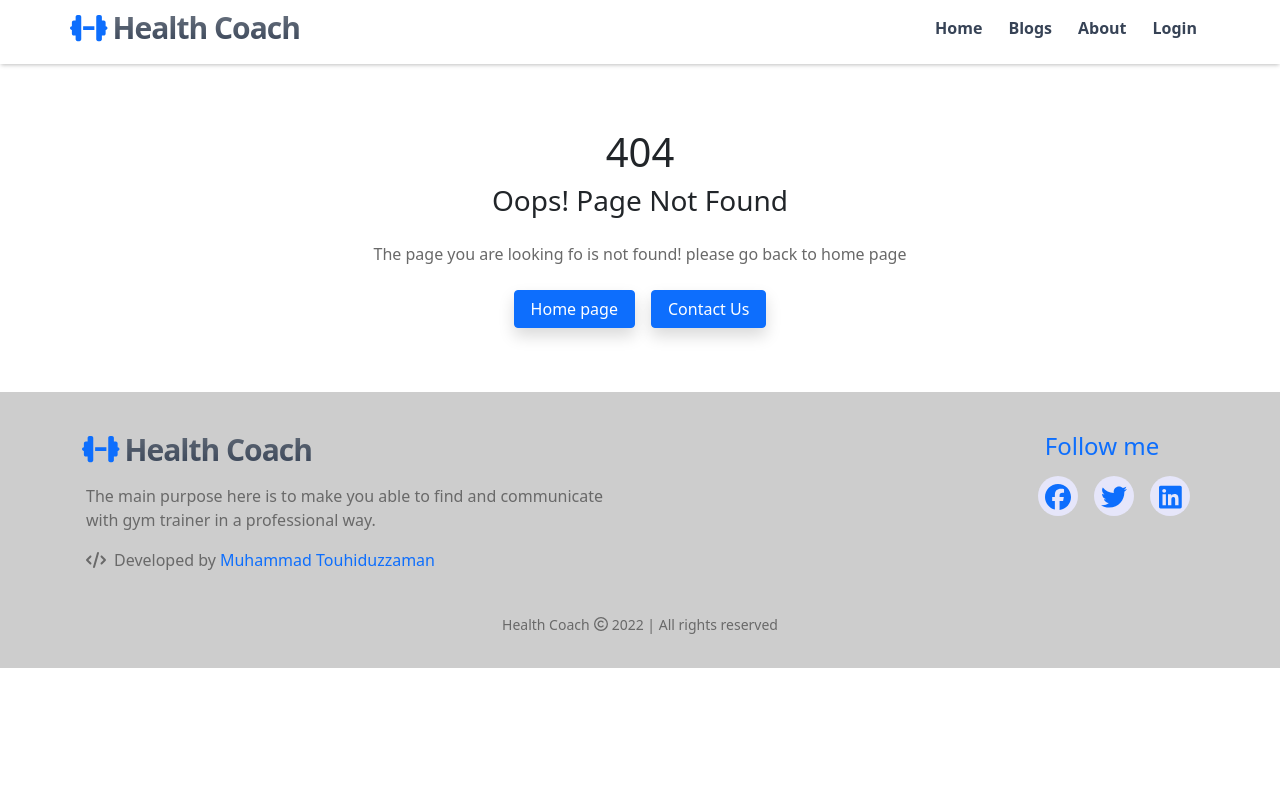
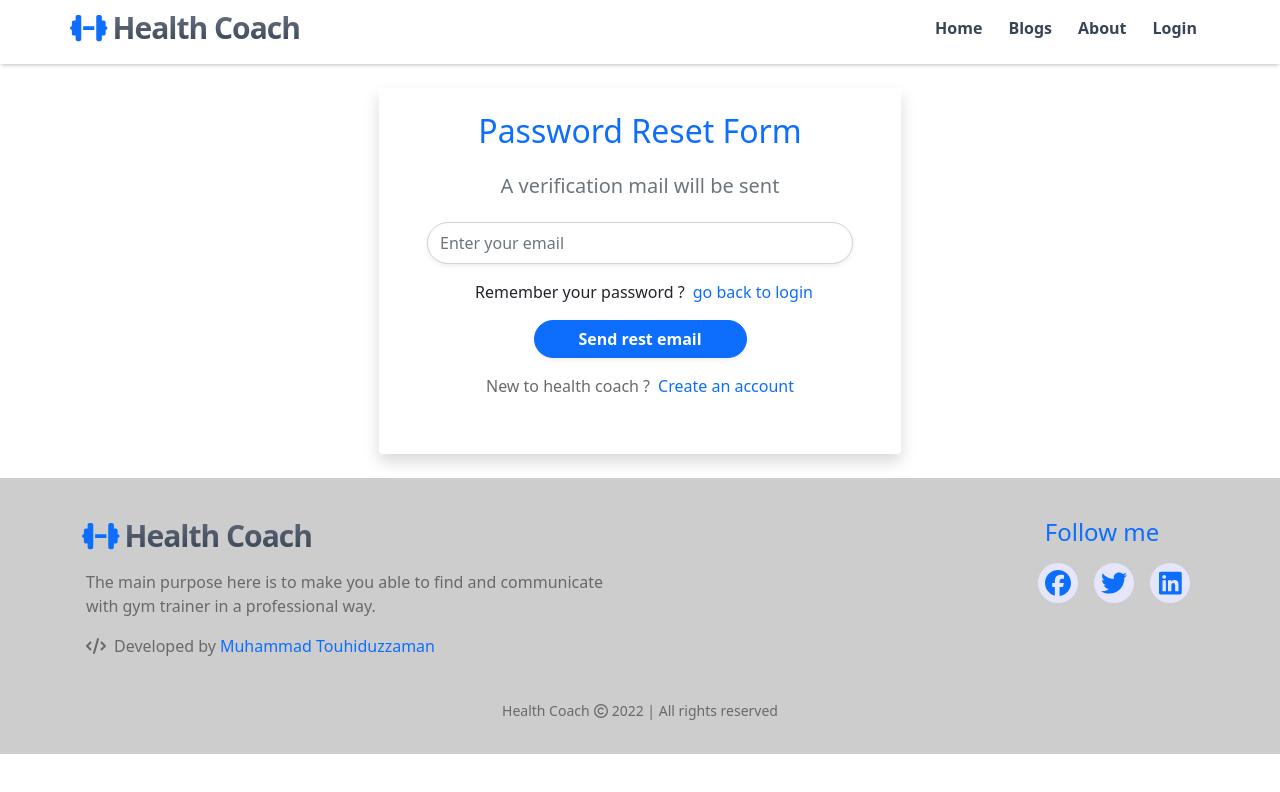
Before and after one commit to TouhidZaman/health-coach-client, a React (Create React App) app: page /reset-password in a window 1280 px wide. Shown: the top 792 px of the page. Built offline with nearby package versions, Linux system fonts and the light colour scheme; no server answers.

Commit message:
password reset form and email verification added

```diff
--- a/package.json
+++ b/package.json
@@ -19,6 +19,7 @@
     "react-firebase-hooks": "^5.0.3",
     "react-router-dom": "^6.3.0",
     "react-scripts": "5.0.1",
+    "react-toastify": "^8.2.0",
     "web-vitals": "^2.1.4"
   },
   "scripts": {
--- a/src/components/Layout/Navigation/NavigationItems/NavigationItems.js
+++ b/src/components/Layout/Navigation/NavigationItems/NavigationItems.js
@@ -29,7 +29,7 @@ const NavigationItems = () => {
          ))}
          {user ? (
             <li className={classes.NavigationItem}>
-               <CustomLink onClick={signOutHandler} to={"/"}>
+               <CustomLink onClick={signOutHandler} to={"/login"}>
                   {user.displayName?.split(' ')[0]} (logOut)
                </CustomLink>
             </li>
--- /dev/null
+++ b/src/components/Layout/pages/Auth/ResetPassword/ResetPassword.js
@@ -0,0 +1,94 @@
+import React, { useRef, useState } from "react";
+import { Button, Form } from "react-bootstrap";
+import { useSendPasswordResetEmail } from "react-firebase-hooks/auth";
+import { Link } from "react-router-dom";
+import auth from "../../../../../firebase.init";
+import { ToastContainer, toast } from "react-toastify";
+import "react-toastify/dist/ReactToastify.css";
+
+const ResetPassword = () => {
+   const emailRef = useRef("");
+   const [validated, setValidated] = useState(false);
+   const [emailSent, setEmailSent] = useState(false);
+
+   const [sendPasswordResetEmail, sending, error] = useSendPasswordResetEmail(auth);
+
+   const handleUserLogin = async (event) => {
+      const form = event.currentTarget;
+      event.preventDefault();
+      if (form.checkValidity() === false) {
+         event.stopPropagation();
+      } else {
+         const email = emailRef.current.value;
+         if (email) {
+            await sendPasswordResetEmail(email);
+            toast("email sent to your email");
+            setEmailSent(true);
+         }
+      }
+      setValidated(true);
+   };
+
+   return (
+      <section id="login" className={`container py-3 py-md-4 px-md-5`}>
+         <div className="shadow rounded p-4 px-md-5 col-12 col-md-8 col-lg-6 mx-auto">
+            <h2 className="mb-4 text-center text-primary">Password Reset Form</h2>
+            <div className="password-reset">
+               <h5 className="text-center mb-4 text-secondary">
+                  A verification mail will be sent
+               </h5>
+               <Form noValidate validated={validated} onSubmit={handleUserLogin}>
+                  <Form.Group className="mb-3" controlId="formBasicEmail">
+                     <Form.Control
+                        ref={emailRef}
+                        required
+                        className="rounded-pill py-2 shadow-sm"
+                        type="email"
+                        placeholder="Enter your email"
+                     />
+                     <Form.Control.Feedback type="invalid" className="ps-2">
+                        Email is required!
+                     </Form.Control.Feedback>
+                  </Form.Group>
+                  <p className="ps-2">{sending && "Please wait..."}</p>
+                  <p className="text-danger ps-2">{error?.code}</p>
+                  <Form.Group
+                     className="mb-3 ps-2 d-flex justify-content-center"
+                     controlId="formBasicCheckbox"
+                  >
+                     <span className="">
+                        Remember your password ?
+                        <Link
+                           className="text-primary ps-2 text-decoration-none"
+                           to={"/login"}
+                        >
+                           go back to login
+                        </Link>
+                     </span>
+                  </Form.Group>
+                  <Button
+                     disabled={emailSent}
+                     variant="primary"
+                     className="fw-bold rounded-pill shadow-sm d-block mx-auto w-50"
+                     type="submit"
+                  >
+                     Send rest email
+                  </Button>
+                  <ToastContainer />
+               </Form>
+               <p className="text-center py-3">
+                  New to health coach ?
+                  <Link
+                     className="text-primary ps-2 text-decoration-none"
+                     to={"/sign-up"}
+                  >
+                     Create an account
+                  </Link>
+               </p>
+            </div>
+         </div>
+      </section>
+   );
+};
+
+export default ResetPassword;
--- a/src/components/Layout/pages/Auth/SignUp/SignUp.js
+++ b/src/components/Layout/pages/Auth/SignUp/SignUp.js
@@ -20,7 +20,7 @@ const SignUp = () => {
       user,
       loading,
       error,
-   ] = useCreateUserWithEmailAndPassword(auth);
+   ] = useCreateUserWithEmailAndPassword(auth, {sendEmailVerification: true});
 
     //To handle updating profile
    const [
--- a/src/components/MyRoutes.js
+++ b/src/components/MyRoutes.js
@@ -2,6 +2,7 @@ import React from "react";
 import { Route, Routes } from "react-router-dom";
 import About from "./Layout/pages/About/About";
 import Login from "./Layout/pages/Auth/Login/Login";
+import ResetPassword from "./Layout/pages/Auth/ResetPassword/ResetPassword";
 import SignUp from "./Layout/pages/Auth/SignUp/SignUp";
 import Blogs from "./Layout/pages/Blogs/Blogs";
 import Checkout from "./Layout/pages/Checkout/Checkout";
@@ -25,6 +26,7 @@ const MyRoutes = () => {
                </RequireAuth>
             }
          />
+         <Route path="/reset-password" element={<ResetPassword />} />
          <Route path="*" element={<NotFound />} />
       </Routes>
    );
```
Also changed, not shown: 1 other file (tests, documents, lock files or other folders).
